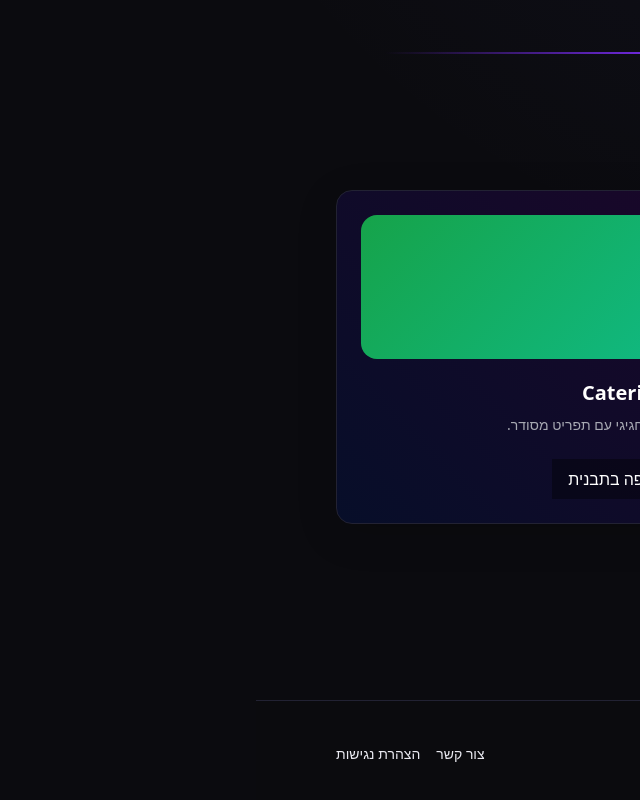
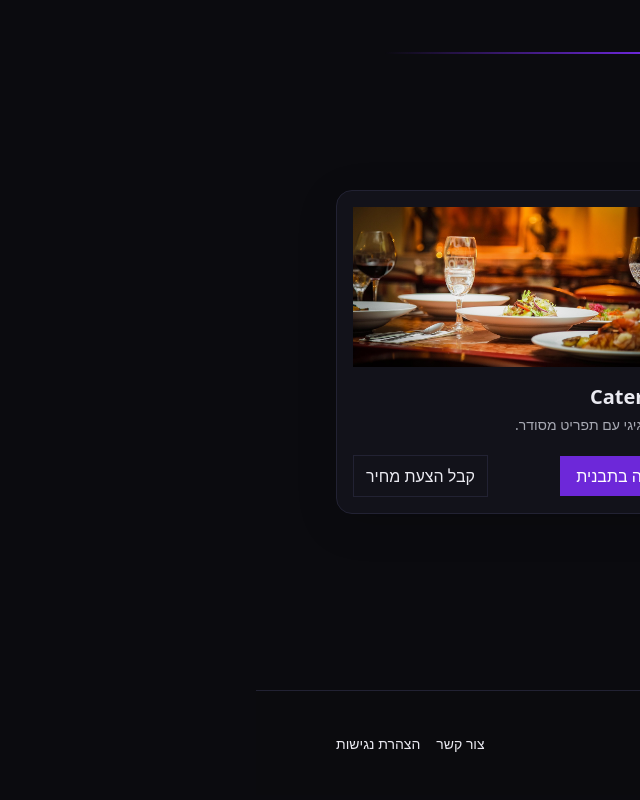
Before and after one commit to EAosu/template-kit, a Next.js app: page / in a window 1280 px wide. Shown: the part 476-1276 px from the top of the page, without its empty margins (640-1280 px from the left). Built offline with nearby package versions, Linux system fonts and the light colour scheme; no server answers.

Commit message:
styling fine tuning

```diff
--- a/src/app/globals.css
+++ b/src/app/globals.css
@@ -32,21 +32,13 @@
   :where(.theme-carpentry) .btn { border-radius: 0.75rem; box-shadow: 0 8px 24px rgba(180,83,9,.25) }
 
   /* Beauty config */
-  .beauty-soft{
-    background:
-            radial-gradient(60% 90% at 75% 40%, rgba(238,87,186,.6), transparent 60%),
-            radial-gradient(50% 40% at 50% 50%, rgba(253,164,175,.7), transparent 60%),
-            radial-gradient(30% 30% at 40% 30%, rgba(244,114,182,.5), transparent 60%),
-            radial-gradient(25% 25% at 35% 65%, rgba(240,20,200,.4), transparent 60%),
-            #ffeeee;
-  }
   .theme-beauty {
-    --bg:#3d0e31;
-    --fg: #1b0b14;
-    --muted: #29141f;
-    --brand:#f472b6;
+    --bg: #a1115c;
+    --fg: #55213f;
+    --muted: #edd8ec;
+    --brand: #3a0320;
     --brand-2:#fda4af;
-    --card: radial-gradient(rgba(232, 13, 179, 0.5), rgba(180,5,140,.25));
+    --card: radial-gradient(#a1115c, #70073e);
     --border:#f3dbe4;
   }
   :where(.theme-beauty) .btn { border-radius: 9999px }
@@ -57,10 +49,10 @@
   .theme-restaurant {
     --bg:#002020;
     --fg:#1c2a22;
-    --muted:#051005;
+    --muted: #c8dfc8;
     --brand:#16a34a;
     --brand-2:#10b981;
-    --card:#1c3a22;
+    --card:radial-gradient(#142b18, #021b07);
     --border:#e7eee9;
   }
   :where(.theme-restaurant) .section { padding-block: 5rem; }
--- a/src/app/page.tsx
+++ b/src/app/page.tsx
@@ -1,54 +1,108 @@
+// app/page.tsx (הפורטל)
 "use client";
 import Link from "next/link";
+import Image from "next/image";
 import { motion } from "framer-motion";
 import SpotlightCTA from "@/components/marketing/SpotlightCTA";
 import Footer from "@/components/marketing/Footer";
 
-const cards = [
-  { slug:"beauty", title:"Beauty Studio", desc:"ורוד-לבן בהיר, עדין ומדויק." },
-  { slug:"carpentry", title:"Carpentry", desc:"כהה-חם עם תחושת חומר." },
-  { slug:"restaurant", title:"Catering", desc:"טרי-חגיגי עם תפריט מסודר." },
+type Card = {
+    slug: "beauty" | "carpentry" | "restaurant";
+    title: string;
+    desc: string;
+    img: { src: string; alt: string; width: number; height: number };
+};
+
+const cards: readonly Card[] = [
+    {
+        slug: "beauty",
+        title: "Beauty Studio",
+        desc: "ורוד-לבן בהיר, עדין ומדויק.",
+        img: { src: "/images/beauty/hero.jpg", alt: "Beauty template hero", width: 1200, height: 800 },
+    },
+    {
+        slug: "carpentry",
+        title: "Carpentry",
+        desc: "כהה-חם עם תחושת חומר.",
+        img: { src: "/images/carpentry/hero.jpg", alt: "Carpentry template hero", width: 1200, height: 800 },
+    },
+    {
+        slug: "restaurant",
+        title: "Catering",
+        desc: "טרי-חגיגי עם תפריט מסודר.",
+        img: { src: "/images/restaurant/hero.jpg", alt: "Restaurant template hero", width: 1200, height: 800 },
+    },
 ] as const;
 
 export default function HomePage() {
     return (
-      <main className="min-h-[100svh] bg-[radial-gradient(60%_60%_at_50%_0%,rgba(99,102,241,.08),transparent)]">
+        <main className="min-h-[100svh] bg-[var(--bg)] text-[var(--fg)]">
             <section className="mx-auto max-w-6xl px-4 py-24">
                 <motion.h1
-              initial={{opacity:0,y:10}} animate={{opacity:1,y:0}} transition={{duration:.5}}
+                    initial={{ opacity: 0, y: 10 }} animate={{ opacity: 1, y: 0 }} transition={{ duration: .5 }}
                     className="text-center text-5xl md:text-7xl font-extrabold"
                 >
-            Ely Template Kit
+                    Ely Web Studio
                 </motion.h1>
+
                 <SpotlightCTA />
+
                 <div role="separator" aria-hidden className="fancy-hr mx-auto my-14 max-w-5xl" />
-          <motion.p initial={{opacity:0}} animate={{opacity:1}} transition={{delay:.1}}
-                    className="mt-4 text-center">
-            שלוש תבניות מודרניות ומוכרות-מוכנות להדגמה ולסגירת לקוח.
+
+                <motion.p
+                    initial={{ opacity: 0 }} animate={{ opacity: 1 }} transition={{ delay: .1 }}
+                    className="mt-4 text-center text-muted"
+                >
+                    שלוש תבניות מודרניות ומוכרות — מוכנות להדגמה ולסגירת לקוח.
                 </motion.p>
 
                 <div className="mt-14 grid gap-6 md:grid-cols-3">
-            {cards.map((c,i)=>(
-                <motion.div key={c.slug}
-                            initial={{opacity:0,y:18,scale:.98}} animate={{opacity:1,y:0,scale:1}}
-                            transition={{duration:.45, delay:i*0.08}}
-                            className="rounded-2xl border border-base bg-[linear-gradient(45deg,#070e29,#190729)] p-6 shadow-soft"
+                    {cards.map((c, i) => (
+                        <motion.article
+                            key={c.slug}
+                            initial={{ opacity: 0, y: 18, scale: .98 }} animate={{ opacity: 1, y: 0, scale: 1 }}
+                            transition={{ duration: .45, delay: i * 0.08 }}
+                            className="group rounded-2xl border border-base bg-card p-4 shadow-soft"
                         >
-                  <div className={`h-36 w-full rounded-2xl mb-5
-                ${c.slug==="beauty" ? "bg-[linear-gradient(135deg,#fda4af,#f472b6)]"
-                      : c.slug==="carpentry" ? "bg-[linear-gradient(135deg,#8b5a2b,#3f2b1d)]"
-                          : "bg-[linear-gradient(135deg,#16a34a,#10b981)]"}`} />
-                  <h2 className="text-xl font-semibold text-white">{c.title}</h2>
-                  <p className="mt-2 text-sm text-muted">{c.desc}</p>
-                  <div className="mt-6 flex items-center justify-between">
-                    <Link href={`/${c.slug}`} target={"_blank"} className="btn-hover inline-flex rounded-xl bg-black/40 px-4 py-2 text-white">
+                            <div className="relative h-40 w-full overflow-hidden rounded-xl">
+                                <Image
+                                    src={c.img.src}
+                                    alt={c.img.alt}
+                                    width={c.img.width}
+                                    height={c.img.height}
+                                    className="h-full w-full object-cover transition-transform duration-500 group-hover:scale-[1.05]"
+                                    sizes="(max-width: 768px) 100vw, 33vw"
+                                    priority={i === 0}
+                                />
+                                <div className="pointer-events-none absolute inset-0 bg-gradient-to-t from-black/10 to-transparent" />
+                            </div>
+
+                            <h2 className="mt-4 text-xl font-semibold">{c.title}</h2>
+                            <p className="mt-1 text-sm text-muted">{c.desc}</p>
+
+                            <div className="mt-5 flex items-center justify-between">
+                                <Link
+                                    href={`/${c.slug}`}
+                                    target="_blank"
+                                    className="hover:brightness-110 inline-flex rounded-xl bg-brand px-4 py-2 text-white focus-visible:ring"
+                                    data-analytics="view-template"
+                                    data-template={c.slug}
+                                >
                                     צפה בתבנית
                                 </Link>
+                                <Link
+                                    href="/sell"
+                                    className="btn-hover rounded-xl border border-base bg-card px-3 py-2 hover:bg-white/5 focus-visible:ring"
+                                    data-analytics="portal-cta"
+                                >
+                                    קבל הצעת מחיר
+                                </Link>
                             </div>
-                </motion.div>
+                        </motion.article>
                     ))}
                 </div>
             </section>
+
             <Footer
                 name="Ely Asaf • Web Studio"
                 links={[
--- a/src/components/marketing/Nav.tsx
+++ b/src/components/marketing/Nav.tsx
@@ -1,4 +1,3 @@
-// components/marketing/Nav.tsx
 "use client";
 import Link from "next/link";
 import { usePathname } from "next/navigation";
```
Also changed, not shown: public/images/beauty/hero.jpg, public/images/restaurant/hero.jpg. Lines whose indentation alone changed are shown as unchanged.
